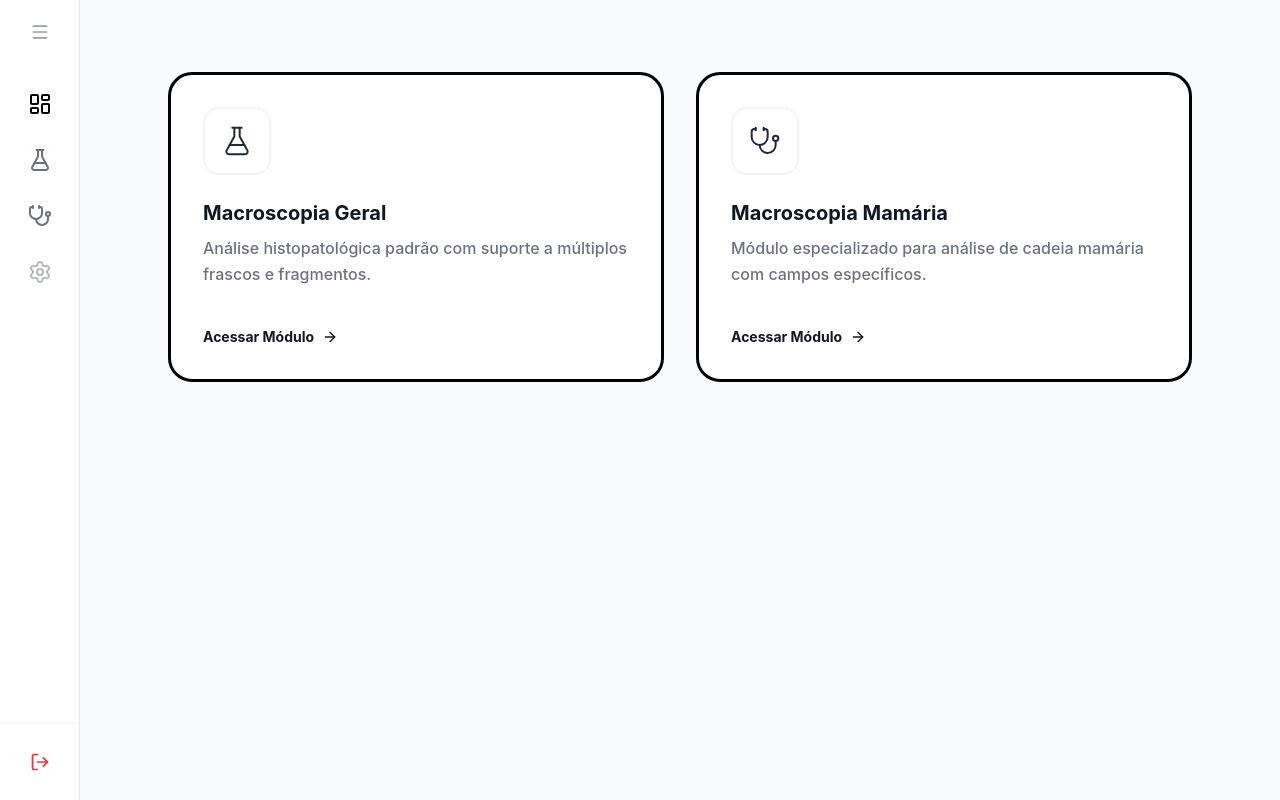
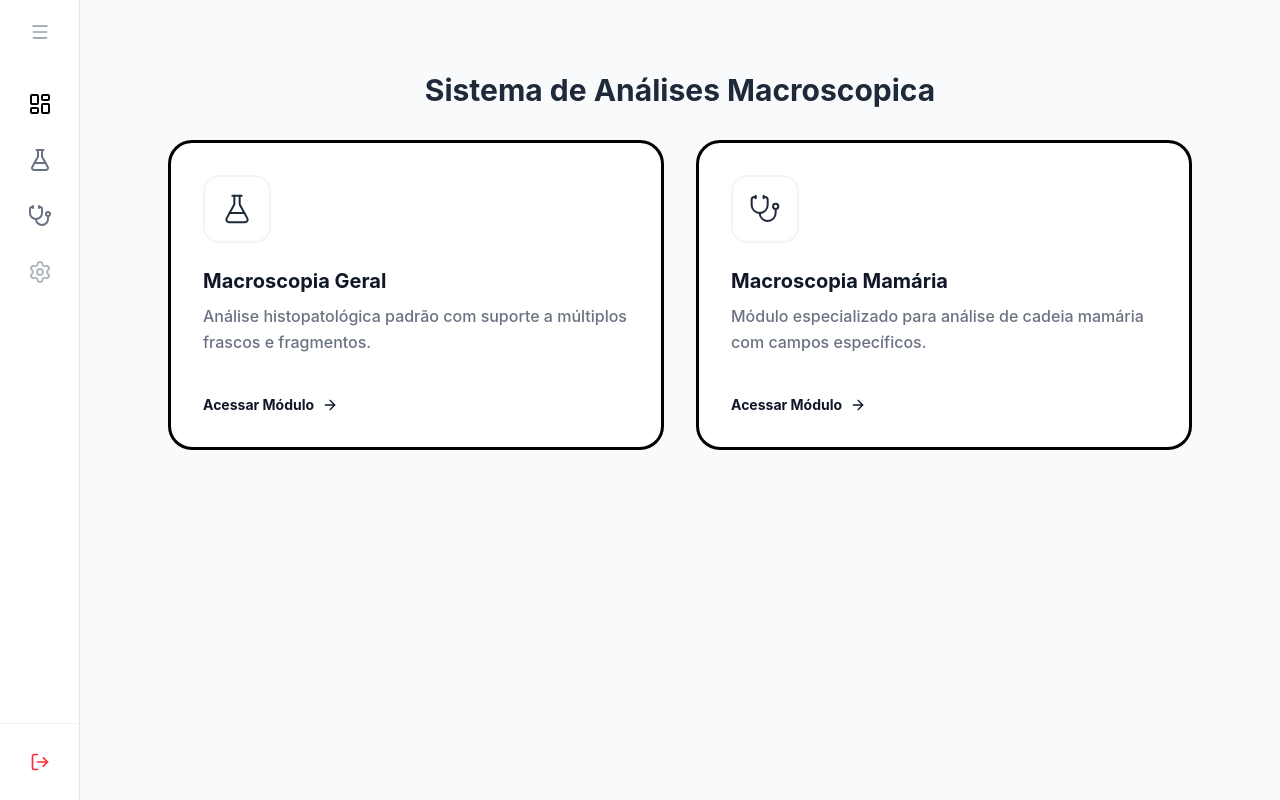
Before and after one commit to jorguzz-fer/alchemypet-system, a React (Vite) app in the folder client/: page /dashboard in a window 1280 px wide. Built offline with nearby package versions, Linux system fonts and the light colour scheme; no server answers.

Commit message:
feat: add main title to dashboard module selection screen

```diff
--- a/client/src/pages/Dashboard.tsx
+++ b/client/src/pages/Dashboard.tsx
@@ -3,7 +3,9 @@ import { Link } from 'react-router-dom';
 
 const Dashboard = () => {
     return (
-        <div className="grid grid-cols-1 md:grid-cols-2 gap-8 max-w-5xl mx-auto pt-10">
+        <div className="max-w-5xl mx-auto pt-10">
+            <h1 className="text-3xl font-bold text-gray-800 mb-8 text-center">Sistema de Análises Macroscopica</h1>
+            <div className="grid grid-cols-1 md:grid-cols-2 gap-8">
                 {/* Card 1: Macroscopia Geral */}
                 <Link
                     to="/macroscopia"
@@ -46,6 +48,7 @@ const Dashboard = () => {
                     </div>
                 </Link>
             </div>
+        </div>
     );
 };
 
```
Lines whose indentation alone changed are shown as unchanged.
